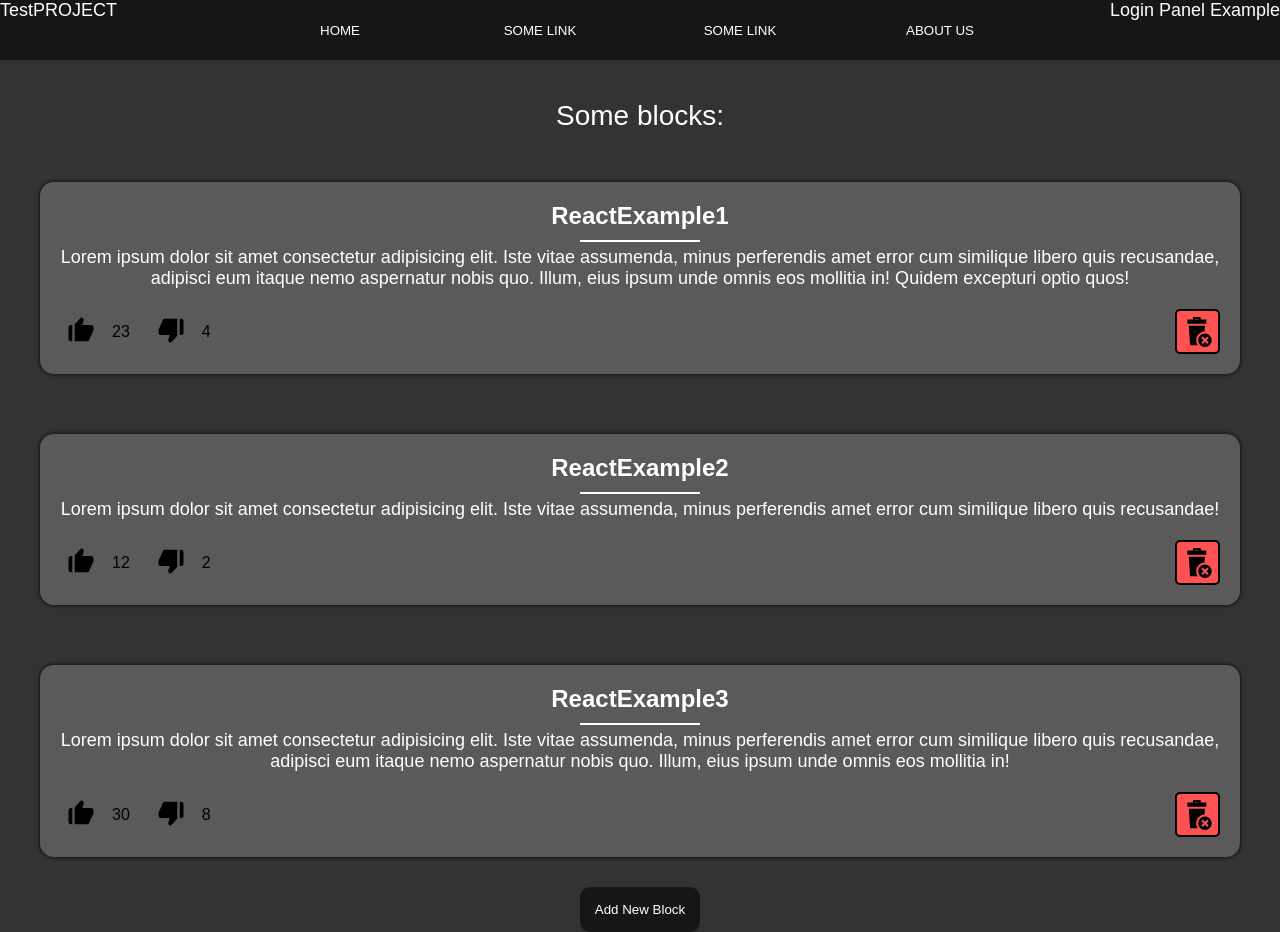
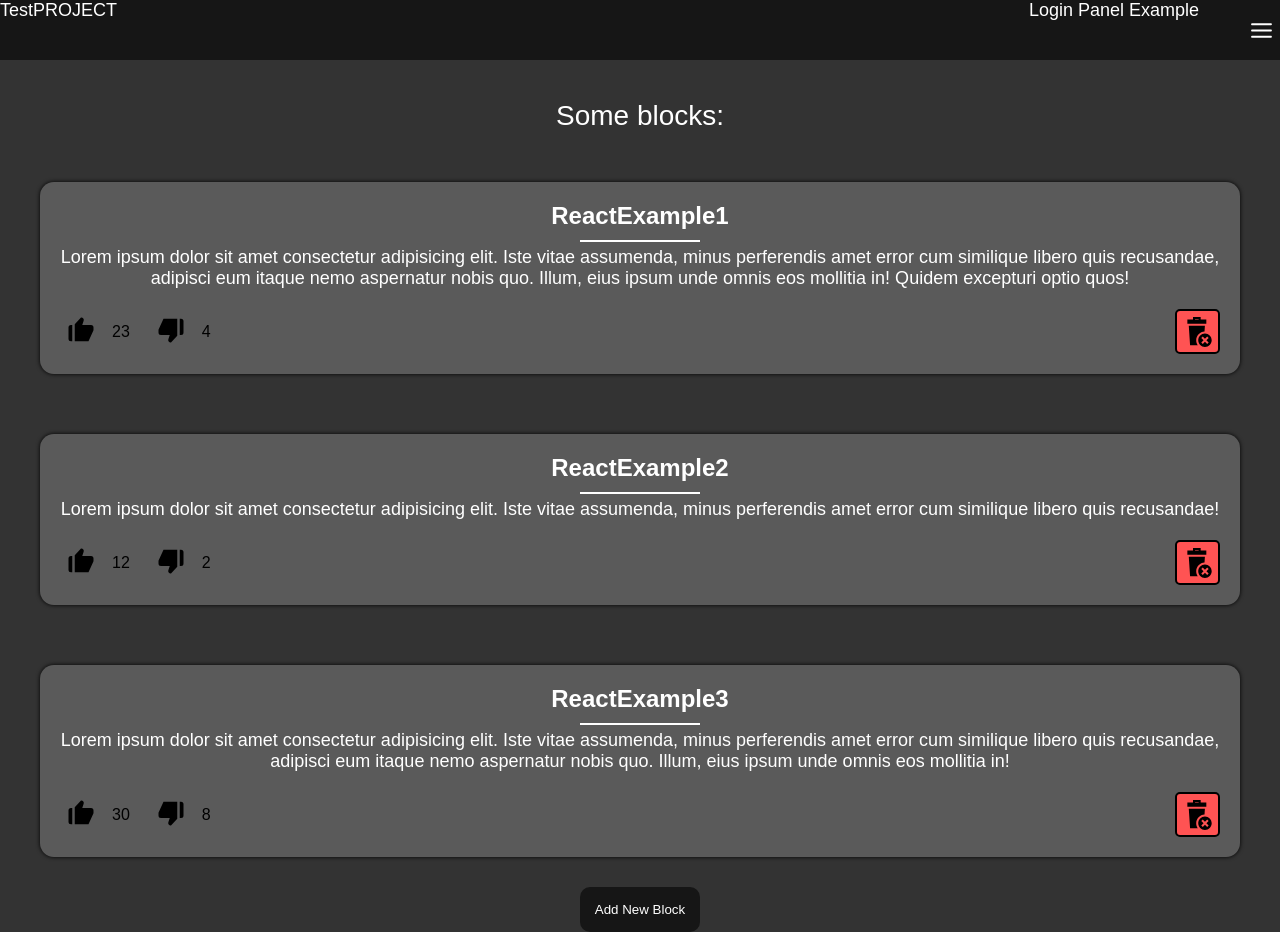
Before and after one commit to DeNat1ve/ReactTestApp, a React (Create React App) app: page / in a window 1280 px wide. Built offline with nearby package versions, Linux system fonts and the light colour scheme.

Commit message:
add new navigation bar

```diff
--- a/public/main.css
+++ b/public/main.css
@@ -14,6 +14,10 @@ body {
 }
 
 .line-horizontal {
+    border-bottom: 1px solid white;
+}
+
+.line-horizontal.b2px {
     border-bottom: 2px solid white;
 }
 
--- a/src/components/UI/blocks/BlockInteractive.jsx
+++ b/src/components/UI/blocks/BlockInteractive.jsx
@@ -43,7 +43,7 @@ const BlockInteractive = (props) => {
     return (
         < div className="block" >
             <div className="title">{props.block.title}</div>
-            <div className="line-horizontal-container"><div className="line-horizontal w120px"></div></div>
+            <div className="line-horizontal-container"><div className="line-horizontal w120px b2px"></div></div>
             <div className="body">{props.block.body}</div>
             <div className="interactive">
                 <div className="rating">
--- a/src/components/UI/loginPanel/loginPanel.css
+++ b/src/components/UI/loginPanel/loginPanel.css
@@ -1,5 +1,3 @@
 .login {
     display: flex;
-    flex: 1 1;
-    justify-content: flex-end;
 }
--- a/src/components/UI/navbar/Navbar.jsx
+++ b/src/components/UI/navbar/Navbar.jsx
@@ -1,14 +1,30 @@
 import React from 'react';
-import './navbar.css'
+import CrossSvg from '../../svg/Cross';
+import cl from './navbar.module.css'
 
-const Navbar = () => {
+const Navbar = ({ visible, setVisible }) => {
+
+    const classes = [cl.navRoot]
+    if (visible) {
+        classes.push(cl.active)
+    }
+
     return (
-        <nav>
-            <div className="nav-item-container"><button className="nav-item">HOME</button></div>
-            <div className="nav-item-container"><button className="nav-item">SOME LINK</button></div>
-            <div className="nav-item-container"><button className="nav-item">SOME LINK</button></div>
-            <div className="nav-item-container"><button className="nav-item">ABOUT US</button></div>
-        </nav>
+        <div className={classes.join(' ')} onClick={() => setVisible(false)}>
+            <nav className={cl.nav} onClick={(e) => e.stopPropagation()}>
+                <div className={cl.navTop}>
+                    <span className={cl.title}>Navigation</span>
+                    <button className={cl.close} onClick={() => setVisible(false)}><CrossSvg /></button>
+                </div>
+                <div className={cl.navItemContainer}><button className={cl.navItem}>HOME</button></div>
+                <div className="line-horizontal-container"><div className="line-horizontal w240px"></div></div>
+                <div className={cl.navItemContainer}><button className={cl.navItem}>SOME LINK</button></div>
+                <div className="line-horizontal-container"><div className="line-horizontal w240px"></div></div>
+                <div className={cl.navItemContainer}><button className={cl.navItem}>SOME LINK</button></div>
+                <div className="line-horizontal-container"><div className="line-horizontal w240px"></div></div>
+                <div className={cl.navItemContainer}><button className={cl.navItem}>ABOUT US</button></div>
+            </nav>
+        </div>
     );
 };
 
--- a/src/components/UI/navbar/navbar.css
+++ /dev/null
@@ -1,25 +0,0 @@
-nav {
-    display: flex;
-    flex: 0 1 800px;
-}
-
-.nav-item-container {
-    display: flex;
-    flex: 1 0 100px;
-}
-
-.nav-item {
-    color: inherit;
-    padding: 5px 0px;
-    width: 100%;
-    height: 100%;
-    border-radius: 0;
-    border: 0;
-    background-color: inherit;
-    cursor: pointer;
-    transition: 500ms ease;
-}
-
-.nav-item:hover {
-    background-color: rgb(59, 59, 59);
-}
--- /dev/null
+++ b/src/components/UI/navbar/navbar.module.css
@@ -0,0 +1,72 @@
+.navRoot {
+    display: none;
+    position: fixed;
+    top: 0;
+    bottom: 0;
+    left: 0;
+    right: 0;
+    background-color: rgba(0, 0, 0, 0.3);
+}
+
+.navRoot.active {
+    display: flex;
+    justify-content: flex-end;
+}
+
+.nav {
+    display: flex;
+    flex: 1 1;
+    flex-direction: column;
+    max-width: 500px;
+    color: white;
+    background-color: rgb(17, 17, 17);
+}
+
+.navTop {
+    display: flex;
+    justify-content: space-between;
+    padding: 0px 0px 20px 10px;
+}
+
+.title {
+    display: flex;
+    justify-content: center;
+    align-items: center;
+    font-size: 24px;
+    font-weight: bold;
+}
+
+.close {
+    width: 35px;
+    height: 35px;
+    fill: white;
+    border: 0;
+    cursor: pointer;
+    transition: 500ms ease;
+    background-color: inherit;
+}
+
+.close:hover {
+    fill: gray;
+}
+
+.navItemContainer {
+    display: flex;
+}
+
+.navItem {
+    display: flex;
+    flex: 1 1;
+    justify-content: center;
+    padding: 25px 10px;
+    background-color: inherit;
+    color: inherit;
+    font-family: inherit;
+    border: 0;
+    cursor: pointer;
+    transition: 500ms ease;
+}
+
+.navItem:hover {
+    background-color: rgb(36, 36, 36);
+}
--- a/src/components/header/Header.jsx
+++ b/src/components/header/Header.jsx
@@ -1,16 +1,22 @@
-import React from 'react';
+import React, { useState } from 'react';
 import LoginPanel from '../UI/loginPanel/LoginPanel';
 import Navbar from '../UI/navbar/Navbar';
+import NavSvg from '../svg/NavSvg'
 import './header.css'
 
 const Header = () => {
+    const [isVisible, setVisible] = useState(false)
+
     return (
         <header>
             <div className="logo">
                 TestPROJECT
             </div>
-            <Navbar />
-            <LoginPanel />
+            <div className="options">
+                <LoginPanel />
+                <button className='nav-button' onClick={() => setVisible(true)}><NavSvg /></button>
+            </div>
+            <Navbar visible={isVisible} setVisible={setVisible} />
         </header>
     );
 };
--- a/src/components/header/header.css
+++ b/src/components/header/header.css
@@ -8,3 +8,33 @@ header {
     display: flex;
     flex: 1 1;
 }
+
+.options {
+    display: flex;
+    flex: 1 1;
+    justify-content: flex-end;
+}
+
+.nav-button {
+    display: flex;
+    justify-content: center;
+    align-items: center;
+}
+
+.nav-button {
+    background-color: inherit;
+    border: 0;
+    fill: white;
+    cursor: pointer;
+    padding-left: 50px;
+    transition: 500ms ease;
+}
+
+.nav-button:hover {
+    fill: gray;
+}
+
+.NavSvg {
+    width: 25px;
+    height: 25px;
+}
--- /dev/null
+++ b/src/components/svg/Cross.jsx
@@ -0,0 +1,12 @@
+import React from 'react';
+
+const CrossSvg = () => {
+    return (
+        <svg viewBox="0 0 490 490" className='CrossSvg'>
+            <polygon points="386.813,0 245,141.812 103.188,0 0,103.188 141.813,245 0,386.812 103.187,489.999 245,348.187 386.813,490
+	490,386.812 348.187,244.999 490,103.187 "/>
+        </svg>
+    );
+};
+
+export default CrossSvg;
--- /dev/null
+++ b/src/components/svg/NavSvg.jsx
@@ -0,0 +1,11 @@
+import React from 'react';
+
+const NavSvg = () => {
+    return (
+        <svg viewBox="0 0 24 24" className='NavSvg'>
+            <path d="M3,17 L21,17 C21.5522847,17 22,17.4477153 22,18 C22,18.5128358 21.6139598,18.9355072 21.1166211,18.9932723 L21,19 L3,19 C2.44771525,19 2,18.5522847 2,18 C2,17.4871642 2.38604019,17.0644928 2.88337887,17.0067277 L3,17 L21,17 L3,17 Z M2.99987969,11 L20.9998797,10.9978344 C21.5521644,10.9977679 22,11.4454293 22,11.997714 C22,12.5105499 21.6140635,12.9332676 21.1167397,12.9910926 L21.0001203,12.9978344 L3.00012031,13 C2.44783557,13.0000664 2.00000001,12.5524051 2.00000001,12.0001203 C2.00000001,11.4872845 2.38593645,11.0645667 2.88326032,11.0067418 L2.99987969,11 L20.9998797,10.9978344 L2.99987969,11 Z M3,5 L21,5 C21.5522847,5 22,5.44771525 22,6 C22,6.51283584 21.6139598,6.93550716 21.1166211,6.99327227 L21,7 L3,7 C2.44771525,7 2,6.55228475 2,6 C2,5.48716416 2.38604019,5.06449284 2.88337887,5.00672773 L3,5 L21,5 L3,5 Z"></path>
+        </svg>
+    );
+};
+
+export default NavSvg;
```
